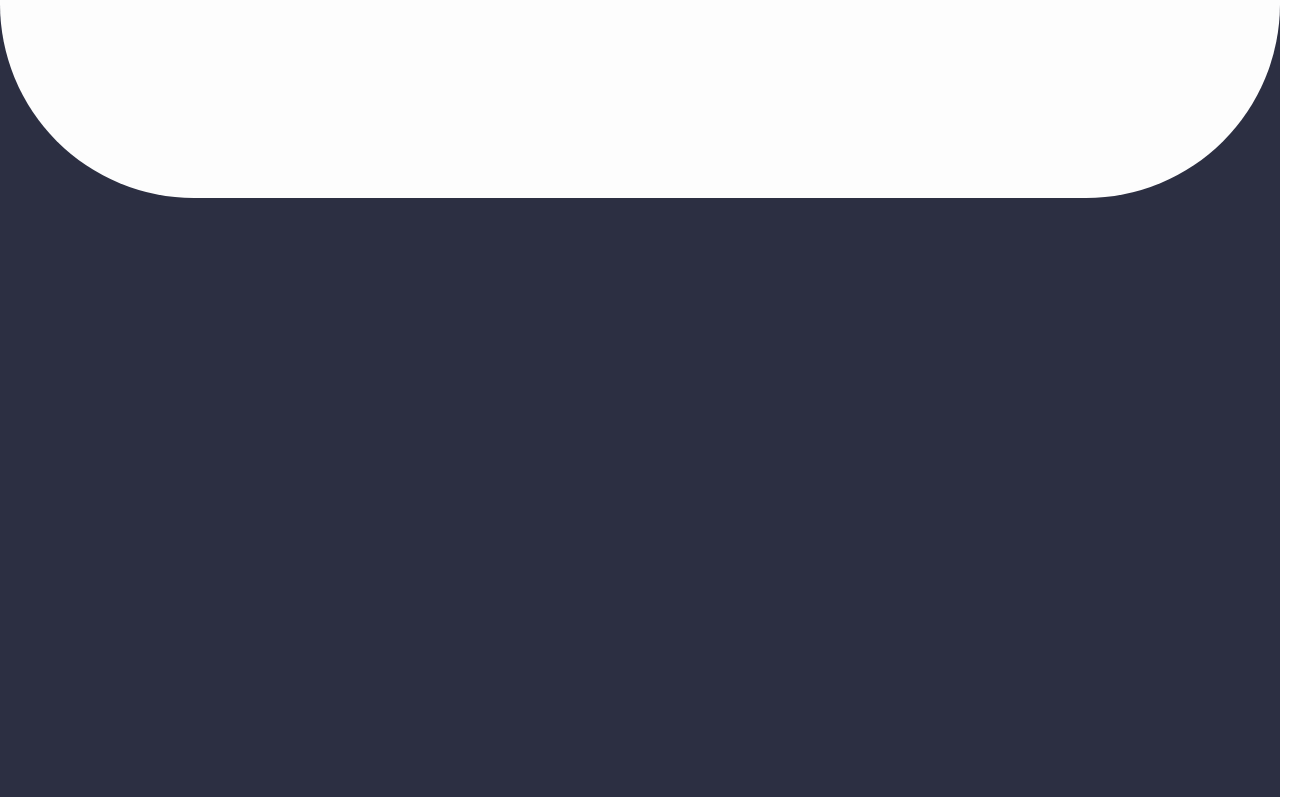
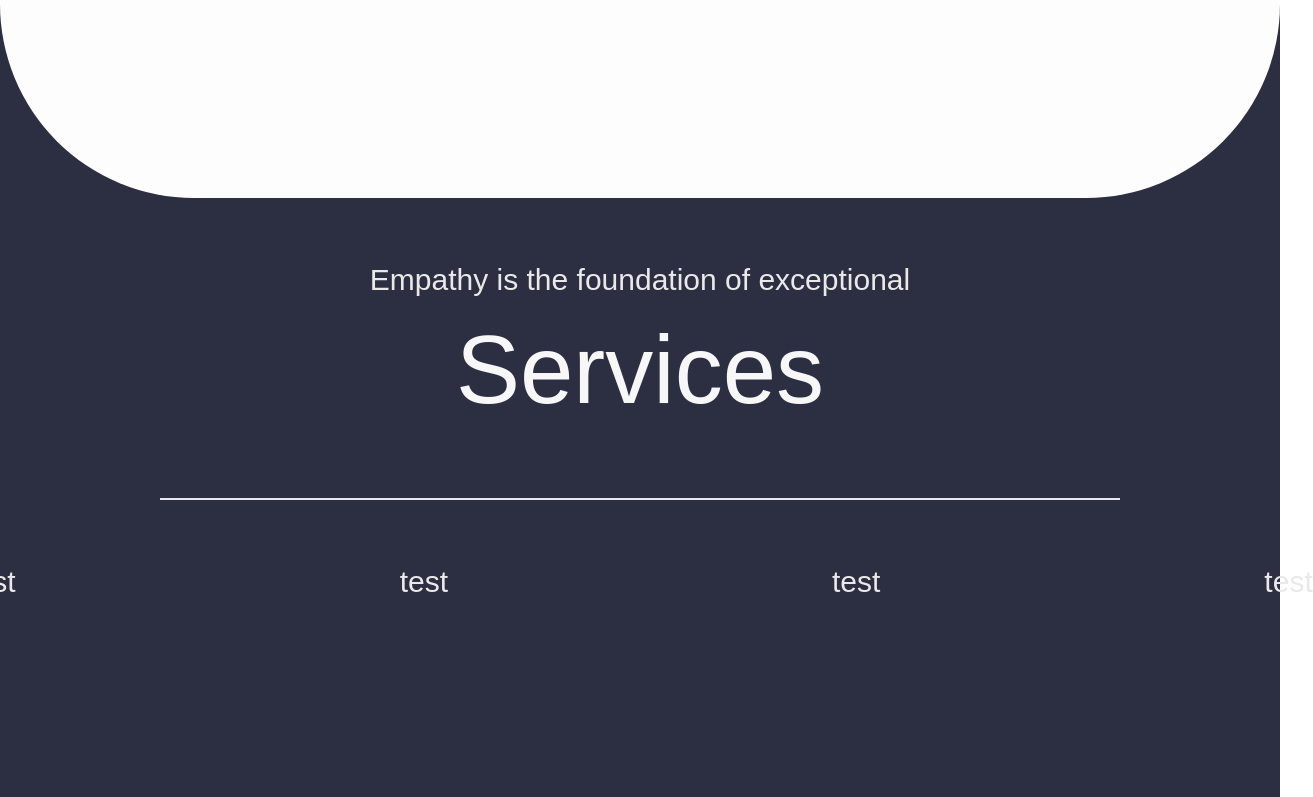
Before and after one commit to manishaac2002/anish_portfolio, a React (Vite) app: page / in a window 1280 px wide. Shown: the part 1298-2095 px from the top of the page, 1313 px wide, since content can reach past the window. Built offline with nearby package versions, Linux system fonts and the light colour scheme.

Commit message:
feat : started a service page .

```diff
--- a/src/pages/Company.jsx
+++ b/src/pages/Company.jsx
@@ -6,12 +6,12 @@ const Company = () => {
     <div className="bg-navyBlue">
 
     <div className="whiteContainerSm font-sans">
-        <div className="mt-16 md:mt-24 text-center">
+        <div className=" text-center">
             {/* company quote */}
-            <p className="text-chalk-400 text-2xl md:text-3xl ">From Code to Collaboration</p>
+            <p className="text-chalk-400 text-2xl md:text-3xl mt-16 md:mt-24">From Code to Collaboration</p>
             <p className="text-coal text-5xl md:text-8xl mt-5">My Career Story</p>
         </div>
-        <div className="flex flex-wrap justify-center mt-12 md:mt-24 sm:grid-cols-2 sm:gap-12 md:grid-cols-4 md:gap-16 lg:gap-56">
+        <div className="flex justify-center mt-12 md:mt-24 sm:grid-cols-2 sm:gap-12 md:grid-cols-4 md:gap-16 lg:gap-56">
             {/* company image */}
             <img className=" hidden md:block md:px-14 lg:px-20 xl:px-48" src={logo} alt="logo" />
             <img className="md:hidden px-8 " src={logoSm} alt="logo" />
--- a/src/pages/Services.jsx
+++ b/src/pages/Services.jsx
@@ -1,12 +1,23 @@
 const Services = () => {
   return (
     <div className="blueContainer ">
-        <div>
-            {/* title */}
+
+        <div className=" text-center">
+          {/* company quote */}
+          <p className="text-chalk-200 text-2xl md:text-3xl pt-16 ">Empathy is the foundation of exceptional</p>
+          <p className="text-chalk-100 text-5xl md:text-8xl pt-6">Services</p>
+        </div >
+        <div className="border-b-2 border-chalk-200 w-3/4 mx-auto pb-20 ">
+
         </div>
-        <div>
-            {/* content */}
-        </div>
+
+      <div className="flex justify-center gird-cols-1 md:grid-cols-2 gap-96">
+        {/* content */}
+        <p className="text-chalk-200 text-2xl md:text-3xl pt-16 ">test</p>
+        <p className="text-chalk-200 text-2xl md:text-3xl pt-16 ">test</p>
+        <p className="text-chalk-200 text-2xl md:text-3xl pt-16 ">test</p>
+        <p className="text-chalk-200 text-2xl md:text-3xl pt-16 ">test</p>
+      </div>
     </div>
   )
 }
```
